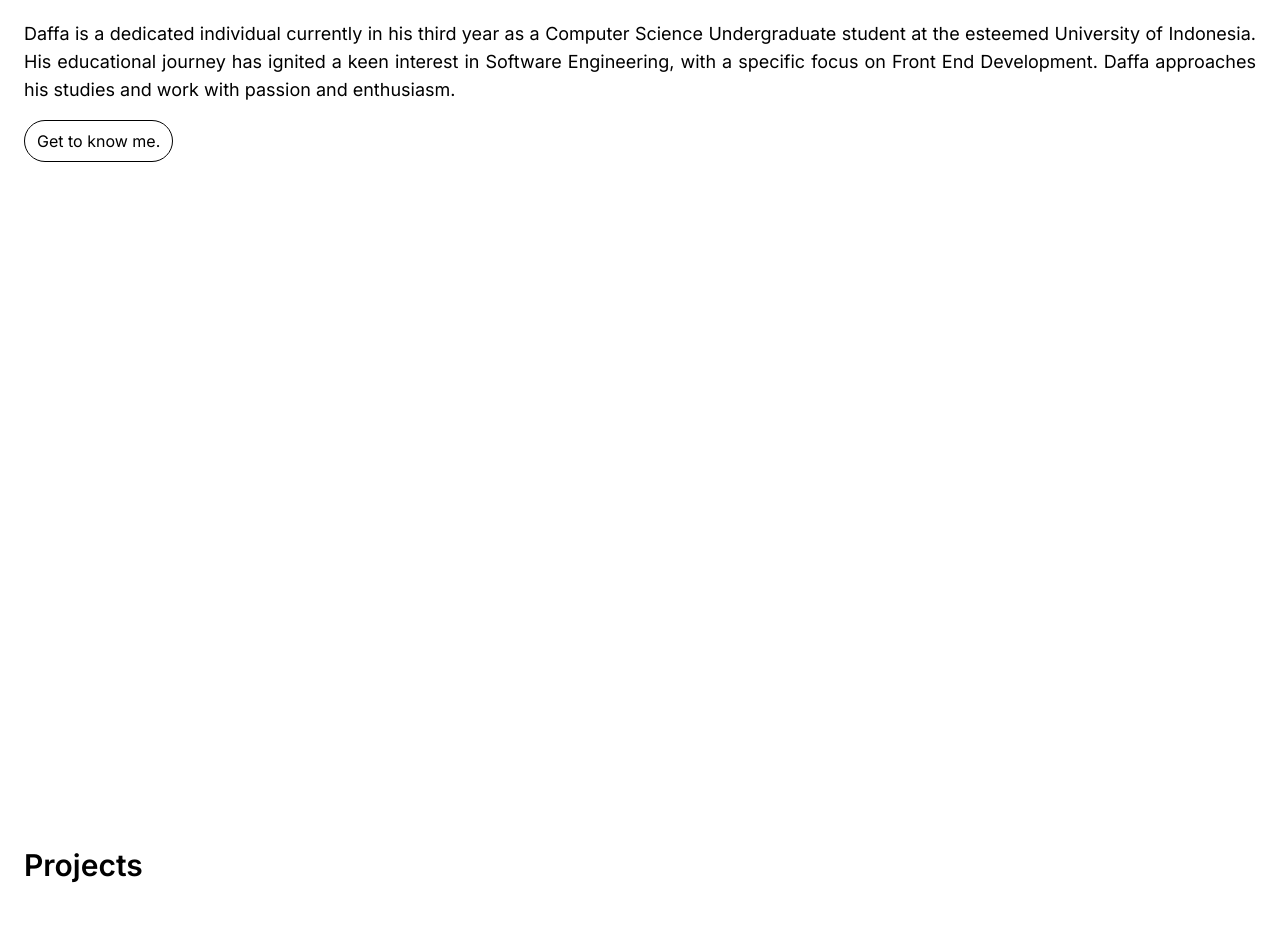
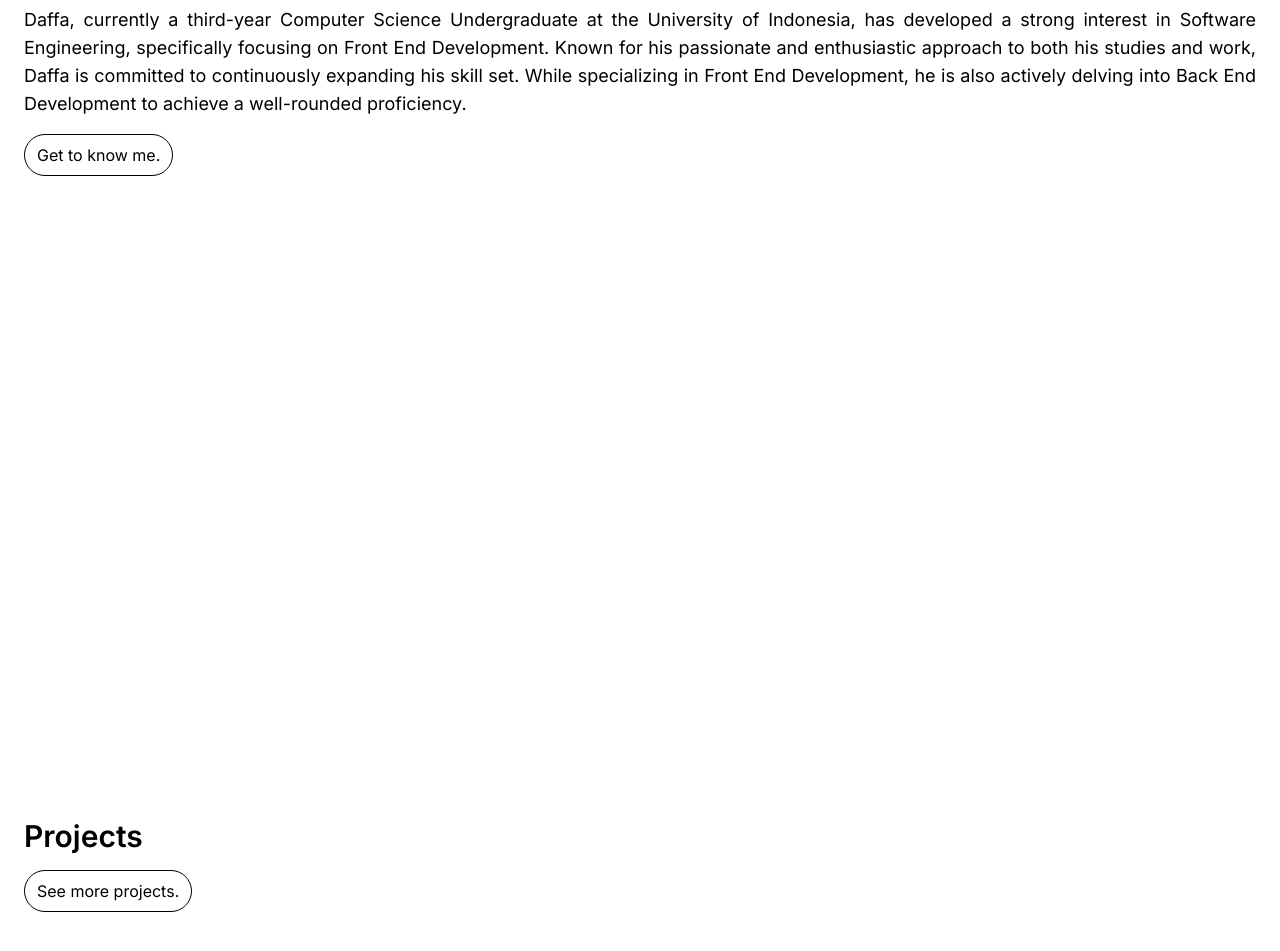
Before and after one commit to daffafaizan/portfolio, a Next.js app: page / in a window 1280 px wide. Shown: the part 1151-2102 px from the top of the page. Built offline with nearby package versions, Linux system fonts and the light colour scheme.

Commit message:
feat: added button at projects section

```diff
--- a/src/components/main/aboutme.tsx
+++ b/src/components/main/aboutme.tsx
@@ -6,11 +6,13 @@ export default function AboutMe() {
       </div>
       <div className="w-full text-justify px-2 mt-4">
         <span className="text-lg">
-          Daffa is a dedicated individual currently in his third year as a
-          Computer Science Undergraduate student at the esteemed University of
-          Indonesia. His educational journey has ignited a keen interest in
-          Software Engineering, with a specific focus on Front End Development.
-          Daffa approaches his studies and work with passion and enthusiasm.
+          Daffa, currently a third-year Computer Science Undergraduate at the
+          University of Indonesia, has developed a strong interest in Software
+          Engineering, specifically focusing on Front End Development. Known for
+          his passionate and enthusiastic approach to both his studies and work,
+          Daffa is committed to continuously expanding his skill set. While
+          specializing in Front End Development, he is also actively delving
+          into Back End Development to achieve a well-rounded proficiency.
         </span>
       </div>
       <div className="w-full px-2 mt-4">
--- a/src/components/main/projects.tsx
+++ b/src/components/main/projects.tsx
@@ -4,6 +4,11 @@ export default function Projects() {
       <div className="w-full text-left px-2">
         <span className="text-3xl font-semibold">Projects</span>
       </div>
+      <div className="w-full px-2 mt-4">
+        <button className="border border-black rounded-full px-3 py-2">
+          See more projects.
+        </button>
+      </div>
     </div>
   );
 }
--- a/src/components/ui/navbar.tsx
+++ b/src/components/ui/navbar.tsx
@@ -9,7 +9,9 @@ export default function Navbar() {
         </span>
       </div>
       <div>
-        <Bars3Icon className="block h-6 w-6" />
+        <button>
+          <Bars3Icon className="block h-6 w-6" />
+        </button>
       </div>
     </div>
   );
```
